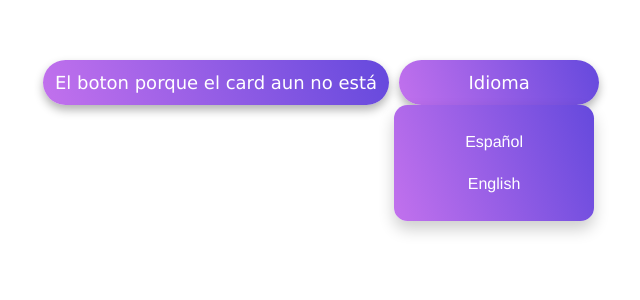
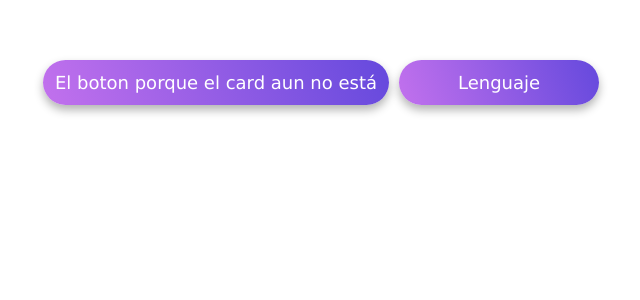
Before and after one commit to Jsanguinetti00/Diccionario-vuejs, a Vue app: page / in a window 1280 px wide. Shown: the top 300 px of the page, without its empty margins (319-959 px from the left). Built offline with nearby package versions, Linux system fonts and the light colour scheme.

Commit message:
Fix dropdown component

```diff
--- a/src/App.vue
+++ b/src/App.vue
@@ -1,40 +1,57 @@
 <template>
-  <Button text="El boton porque el card aun no está" @click="mostrarLog"></Button>
+  <Button
+    text="El boton porque el card aun no está"
+    @click="mostrarLog"
+  ></Button>
   <Card list="{{list}}"></Card>
-  <Dropdowm :dataopt="optlang"></Dropdowm>
+  <Dropdowm
+    label="Lenguaje"
+    @selected="getSelectedValueFromDropdown"
+    :dataopt="dropdown.optlang"
+  ></Dropdowm>
 </template>
 
 <script>
-import Button from './components/Button.vue'
-import Card from './components/Card.vue'
-import Dropdowm from './components/Dropdown.vue'
+import Button from "./components/Button.vue";
+import Card from "./components/Card.vue";
+import Dropdowm from "./components/Dropdown.vue";
 export default {
-  name: 'App',
+  name: "App",
   components: {
     Button,
     Card,
-    Dropdowm
+    Dropdowm,
   },
-    methods:{
-      mostrarLog(){
-        console.log("Si funciono");
-      }
-    },data(){
-        return{
-          optlang:[{
-            value:"es",
-            label: "Español"
+
+  data() {
+    return {
+      dropdown: {
+        selectedValue: 1,
+        label: "Opciones",
+        optlang: [
+          {
+            value: "es",
+            label: "Español",
           },
           {
-            value:"en",
-            label: "English"
-          }]
+            value: "en",
+            label: "English",
+          },
+        ],
+      },
+    };
+  },
+  methods: {
+    mostrarLog() {
+      console.log("Si funciono");
+    },
 
-
-      }
-    }
-
-}
+    /* Esta funcion es el callback que recibe o cacha los valores establecidos con el $emit en el componente hijo */
+    getSelectedValueFromDropdown(value) {
+      console.log(value);
+    },
+  },
+};
 </script>
 
 <style>
--- a/src/components/Dropdown.vue
+++ b/src/components/Dropdown.vue
@@ -1,9 +1,11 @@
 <template>
-  <div className="dropdowncls">
-      <button className="dropbtn">Idioma</button>
-          <div className="dropdown-content active" >
+  <div class="dropdowncls">
+    <button class="dropbtn" @click="toggle">{{ label }} {{ selectedValue.length > 0 ? `: ${selectedValue}` : '' }}</button>
+    <div class="dropdown-content" :class="isActive ? 'active' : ''">
       <ul>
-                  <li v-for="list in dataopt" :key="list.item" value="{{list.value}}">{{list.label}}</li>
+        <li v-for="list in dataopt" :key="list.item" value="{{list.value}}" @click="select(list.value)">
+          {{ list.label }}
+        </li>
       </ul>
     </div>
   </div>
@@ -12,20 +14,34 @@
 <script>
 export default {
   name: "Dropdown",
-    props:{
-        value:String,
-        label:String,
-        dataopt:[]
-    },methods:{
-
+  props: {
+    value: String,
+    label: String,
+    dataopt: Array,
+  },
+  data(){
+    return{
+      isActive: false,
+      selectedValue : '',
     }
+  },
+  methods: {
+    toggle(){
+      this.isActive = !this.isActive; // es para abrir y cerrar las opciones al dar click al boton de opciones
+    },
+    select(value){
+      this.$emit('selected', value);  // de esta manera mando el valor por el callback al componente padre
+      this.selectedValue = value;     // Aqui defino solamente el valor seleccionado internamente en el componente para que pueda mostrar el texto opcion :value en el botón
+      this.isActive = false;          //aqui pongo el valor de selected false, para que se cierre el menu, dado por completado que seleccionaste una opcion
     }
+  },
+};
 </script>
 
 <style scoped>
 .dropbtn {
-    background: linear-gradient(70deg,rgb(194,113,237 ),rgb(101,73,221));
-    border:none;
+  background: linear-gradient(70deg, rgb(194, 113, 237), rgb(101, 73, 221));
+  border: none;
   border-radius: 50pt;
   font-family: Verdana, Geneva, Tahoma, sans-serif;
   color: white;
@@ -33,14 +49,15 @@ export default {
   padding: 12px;
   min-width: 200px;
   text-align: center;
-    transition: ease-in-out .3s;
-    box-shadow: 0px 5px 10px 0px rgba(0, 0, 0, 30%) ;
+  transition: ease-in-out 0.3s;
+  box-shadow: 0px 5px 10px 0px rgba(0, 0, 0, 30%);
   margin: 0px 5px;
   cursor: pointer;
+  outline: none
 }
 
-  .dropbtn:active{
-    transform:scale(0.95);
+.dropbtn:active {
+  transform: scale(0.95);
 }
 
 .dropdowncls {
@@ -52,14 +69,14 @@ export default {
   display: none;
   position: absolute;
   border-radius: 10pt;
-    background: linear-gradient(70deg,rgb(194,113,237 ),rgb(101,73,221));
+  background: linear-gradient(70deg, rgb(194, 113, 237), rgb(101, 73, 221));
   min-width: 200px;
-    box-shadow: 0px 8px 16px 0px rgba(0,0,0,0.2);
+  box-shadow: 0px 8px 16px 0px rgba(0, 0, 0, 0.2);
   z-index: 1;
-    text-align:center;
+  text-align: center;
 }
 
-  .dropdown-content ul{
+.dropdown-content ul {
   padding-left: 0;
 }
 
@@ -72,14 +89,15 @@ export default {
 
 .dropdown-content li:hover {
   color: black;
-    background-color: #f1f1f1
+  background-color: #f1f1f1;
 }
 
-  .dropdowncls .dropdown-content .dropdown-content, .active {
+.dropdowncls .dropdown-content .dropdown-content,
+.active {
   display: block;
 }
 
 .dropdowncls:hover .dropbtn {
-    filter:brightness(125%);
+  filter: brightness(125%);
 }
 </style>
```
Lines whose indentation alone changed are shown as unchanged.
